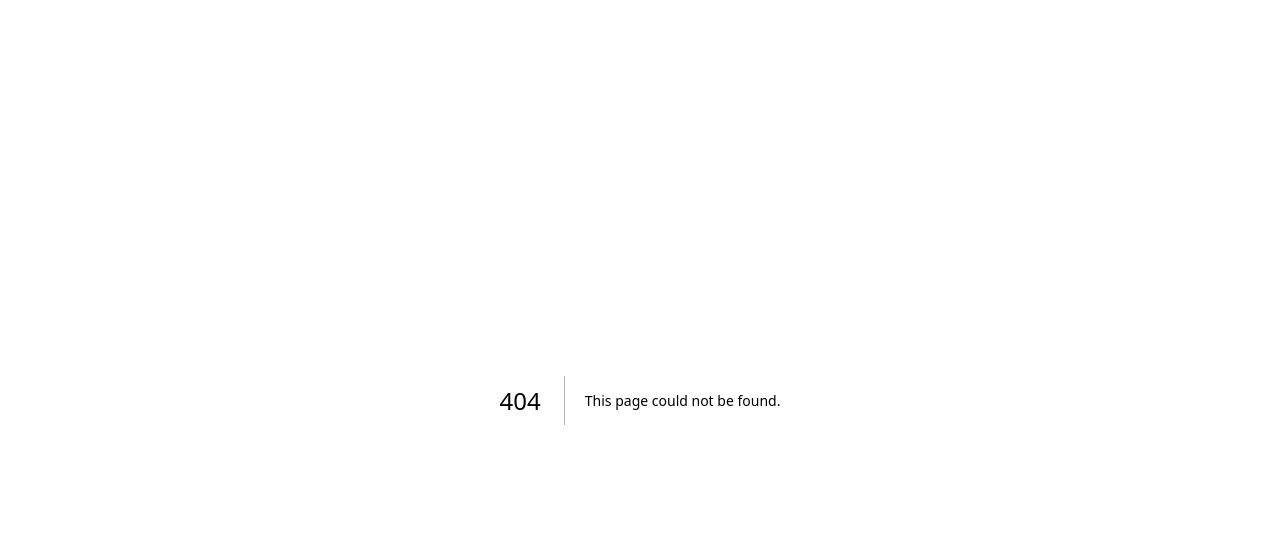
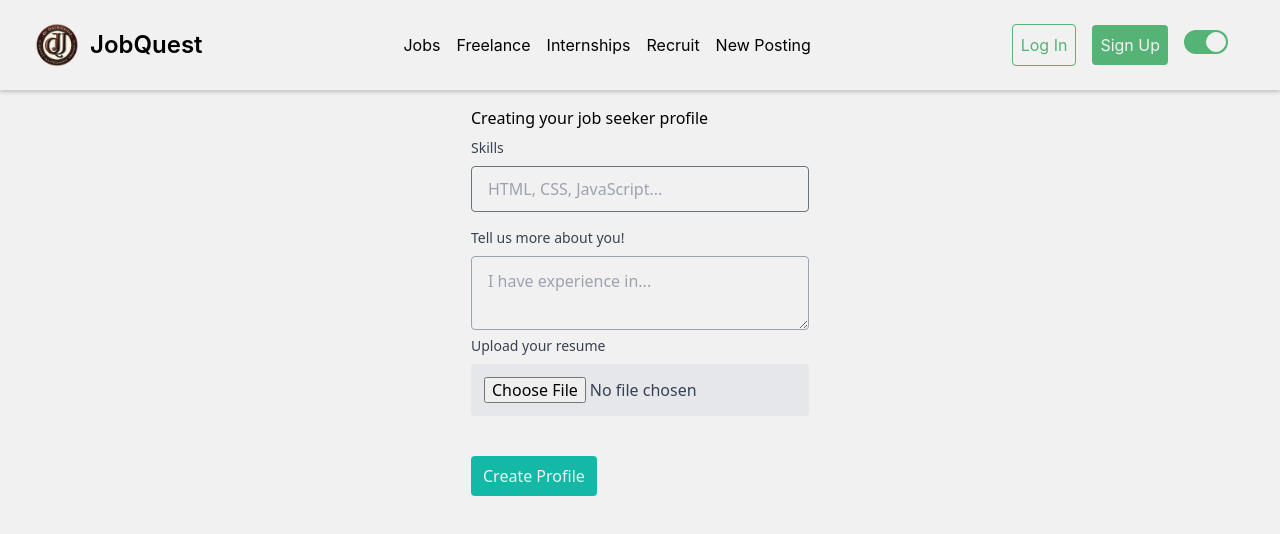
Before and after one commit to Adissuu/JobQuest, a Next.js app in the folder client/: page /profile/crudapplicant in a window 1280 px wide. Before the commit this address had no page. Shown: the top 534 px of the page. Built offline with nearby package versions, Linux system fonts and the light colour scheme.

Commit message:
Created crud pages for both job seekers and recruiters

```diff
--- /dev/null
+++ b/client/pages/profile/crudapplicant/index.js
@@ -0,0 +1,41 @@
+import Layout from "@/components/UI/Layout";
+
+
+const CreateApplicant = () => {
+
+    const ApplicantForm = () => {
+        return (
+            <>
+                <div class="w-full max-w-xl mx-auto component flex items-start justify-center overflow-x-hidden py-4">
+                    <form action="" method="post">
+                        <h1>Creating your job seeker profile</h1>
+                        <div className="py-2 mb-5">
+                            <div className="mb-4">
+                                <label className="block text-gray-700 dark:text-white text-sm mb-2" htmlFor="skills">Skills</label>
+                                <input className="appearance-none block w-full bg-white text-gray-700 border border-gray-400 rounded py-3 px-4 mb-3 leading-tight focus:outline-none focus:border-gray-500" type="text" placeholder="HTML, CSS, JavaScript..." autoFocus />
+                            </div>
+                            <label htmlFor="description" className="block text-gray-700 dark:text-white text-sm mb-2">Tell us more about you!</label>
+                            <textarea name="description" id="description" className="w-full px-4 py-3 bg-white dark:text-black-100 border-gray-400 border rounded" cols="" rows=""
+                                placeholder="I have experience in..."></textarea>
+                            <div className="mb-4 md:mb-0">
+                                <label className="block text-gray-700 dark:text-white text-sm mb-2">Upload your resume</label>
+                                <input type="file" className="appearance-none block w-full bg-gray-200 text-gray-700 dark:text-black-100 border border-gray-200 rounded py-3 px-3 mb-3 leading-tight focus:outline-none focus:bg-white focus:border-gray-500" />
+                            </div>
+                        </div>
+                        <button className="bg-teal-500 hover:bg-teal-600 text-white py-2 px-3 rounded" type="submit">Create Profile</button>
+                    </form>
+                </div >
+            </>
+        )
+    }
+
+    return (
+        <>
+            <Layout>
+                <ApplicantForm />
+            </Layout>
+        </>
+    )
+}
+
+export default CreateApplicant;
--- /dev/null
+++ b/client/pages/profile/crudemployer/index.js
@@ -0,0 +1,40 @@
+import Layout from "@/components/UI/Layout"
+
+const CreateEmployer = () => {
+
+    const EmployerForm = () => {
+        return (
+            <>
+                <div class="w-full max-w-xl mx-auto component flex items-start justify-center overflow-x-hidden py-4">
+                    <form action="" method="post">
+                        <h1>Creating your recruiter profile</h1>
+                        <div className="py-2 mb-5">
+                            <div className="mb-4">
+                                <label className="block text-gray-700 dark:text-white text-sm mb-2" htmlFor="company">Company</label>
+                                <input className="appearance-none block w-full bg-white text-gray-700 border border-gray-400 rounded py-3 px-4 mb-3 leading-tight focus:outline-none focus:border-gray-500" type="text" placeholder="JobQuest" autoFocus />
+                            </div>
+                            <label htmlFor="description" className="block text-gray-700 dark:text-white text-sm mb-2">What are you hiring for?</label>
+                            <textarea name="description" id="description" className="w-full px-4 py-3 bg-white dark:text-black-100 border-gray-400 border rounded" cols="" rows=""
+                                placeholder="I am searching for..."></textarea>
+                            <div className="mb-4 md:mb-0">
+                                <label className="block text-gray-700 dark:text-white text-sm mb-2">Upload your company's logo</label>
+                                <input type="file" className="appearance-none block w-full bg-gray-200 text-gray-700 dark:text-black-100 border border-gray-200 rounded py-3 px-3 mb-3 leading-tight focus:outline-none focus:bg-white focus:border-gray-500" />
+                            </div>
+                        </div>
+                        <button className="bg-teal-500 hover:bg-teal-600 text-white py-2 px-3 rounded" type="submit">Create Profile</button>
+                    </form>
+                </div >
+            </>
+        )
+    }
+
+    return (
+        <>
+            <Layout>
+                <EmployerForm />
+            </Layout>
+        </>
+    )
+}
+
+export default CreateEmployer;
--- a/client/styles/globals.css
+++ b/client/styles/globals.css
@@ -12,12 +12,19 @@
 html,
 body {
   max-width: 100vw;
-  overflow-x: hidden;
+  overflow: hidden;
 }
 
 a {
   color: inherit;
   text-decoration: none;
+}
+
+/* width */
+::-webkit-scrollbar {
+  width: 0px;
+  height: 0px;
+
 }
 
 .nav {
```
Also changed, not shown: client/pages/profile/ApplicantProfile.js (renamed from client/components/Profile/ApplicantProfile.js), client/pages/profile/EmployerProfile.js (renamed from client/components/Profile/EmployerProfile.js).
